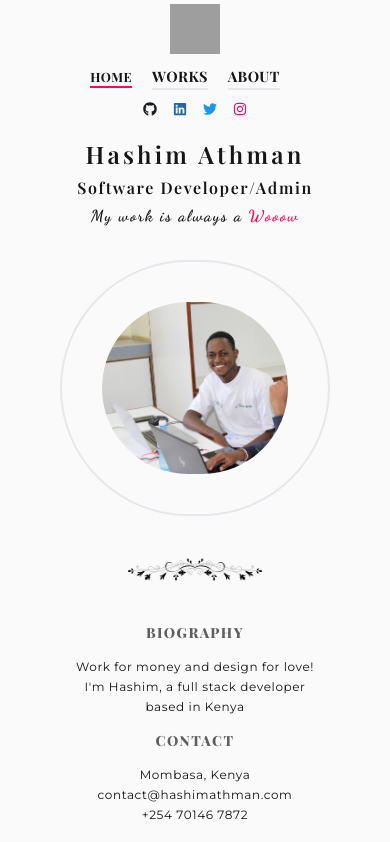
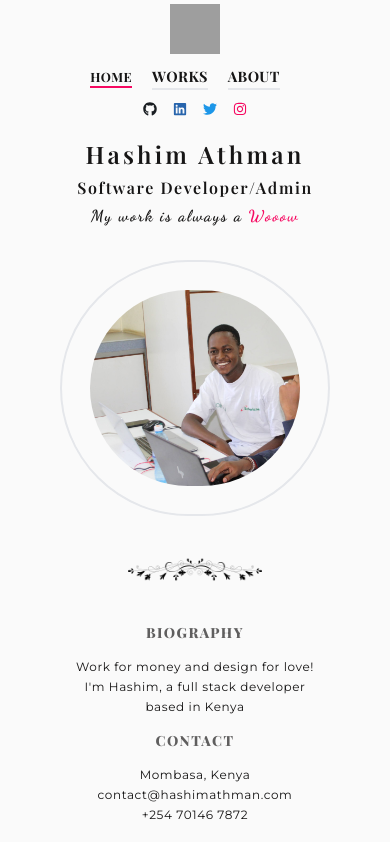
Before and after one commit to EarthmanAman/port, a Next.js app: page / in a window 390 px wide. Shown: the top 842 px of the page. Built offline with nearby package versions, Linux system fonts and the light colour scheme; grey boxes are pictures that could not be loaded; a web font is replaced by a local one.

Commit message:
mobile padding reduce

```diff
--- a/pages/index.js
+++ b/pages/index.js
@@ -81,8 +81,8 @@ export default function Home() {
           </motion.div>
 
           <motion.div variants={fadeIn} className='w-full relative -top-2 order-first px-3 mb-3 flex flex-col items-center lg:flex-1'>
-            <div className='h-64 w-full relative p-10 border-solid border-2 rounded-full md:h-85 md:w-96'>
-              <div className='h-full  rounded-full relative overflow-hidden'>
+            <div className='h-64 w-full relative p-7 md:p-8 lg:p-10 border-solid border-2 rounded-full md:h-85 md:w-96'>
+              <div className='h-full rounded-full relative overflow-hidden'>
                 <div className='absolute -top-2'>
                   <Image loader={imageLoader} src={Collage} alt="profile pic" className='rounded-full' />
                 </div>
```
